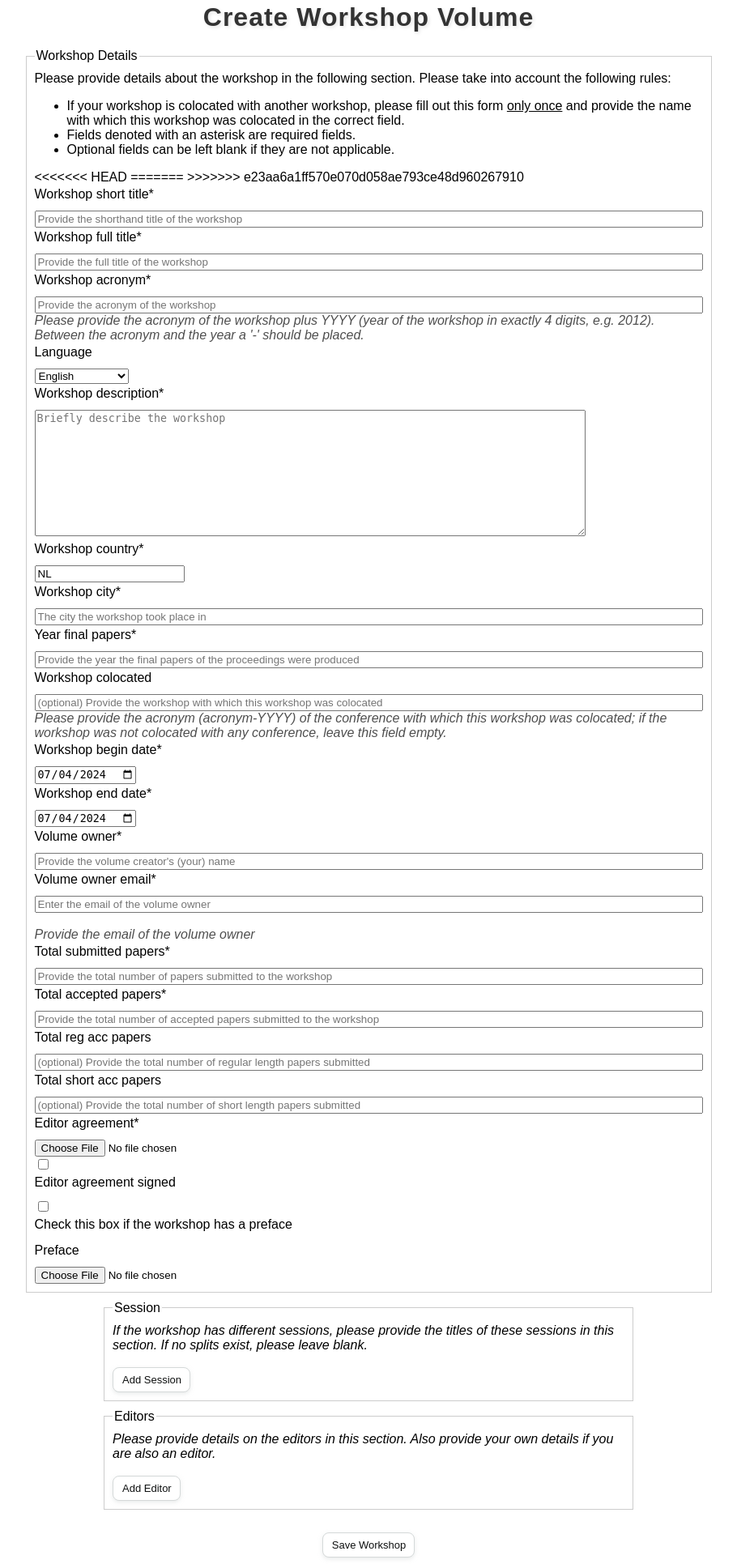
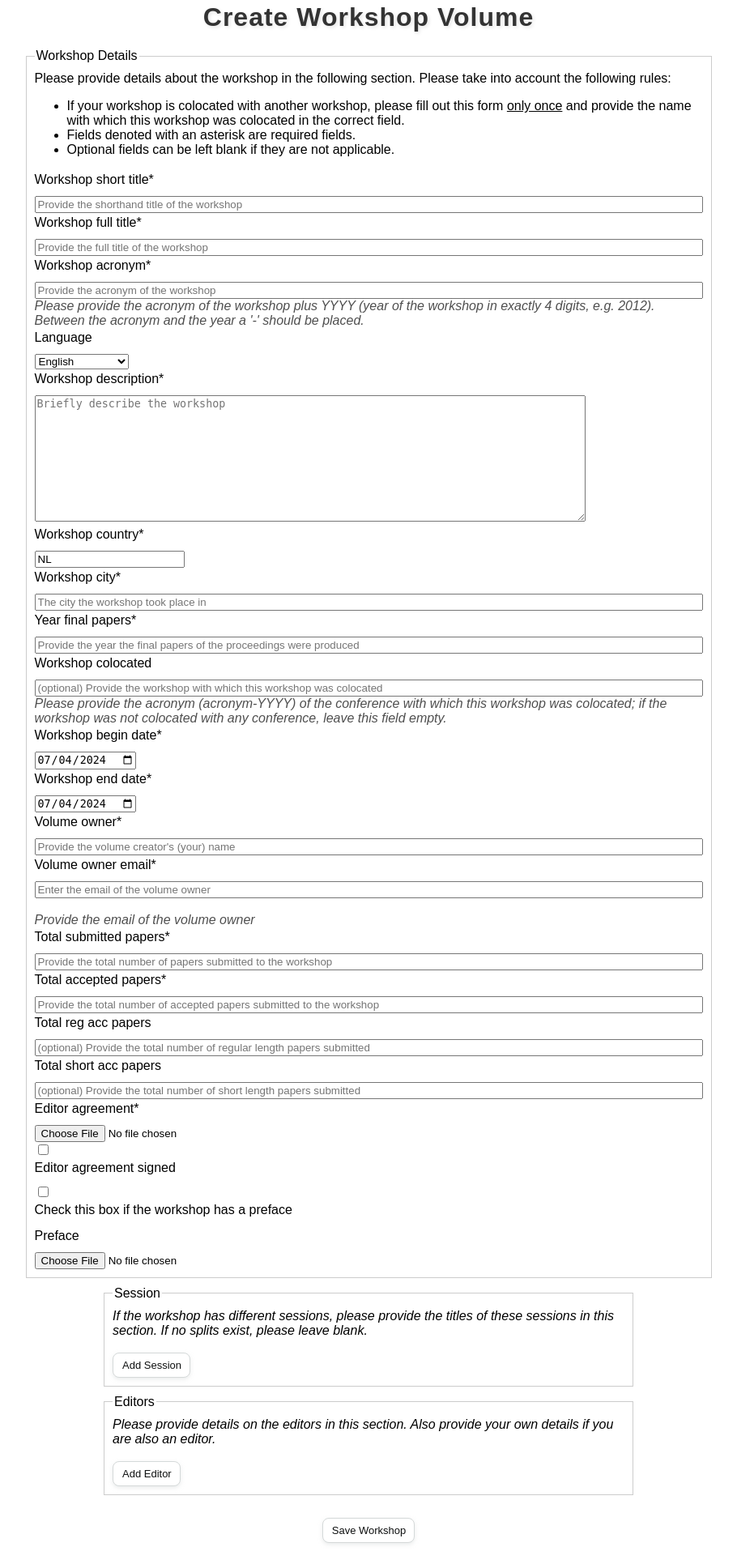
Before and after one commit to ceurws/ceur-ws-prototype, a Django app: page /ceur-beta/workshops/create_workshop/ in a window 1280 px wide. Shown: the part 66-1997 px from the top of the page at 81% size, without its empty margins (185-1095 px from the left). After the commit the page ends 1973 px from the top, so only its background shows below. Run offline with Django 5.2, Linux system fonts and the light colour scheme; some libraries are stand-ins or nearby versions.

Commit message:
moving on

```diff
--- a/ceur_ws_workshops/workshops/templates/workshops/create_workshop.html
+++ b/ceur_ws_workshops/workshops/templates/workshops/create_workshop.html
@@ -17,10 +17,6 @@
       <li>Optional fields can be left blank if they are not applicable.</li>
     </ul>
 
-<<<<<<< HEAD
-
-=======
->>>>>>> e23aa6a1ff570e070d058ae793ce48d960267910
     {% crispy form %}
     <input type="hidden" name="openreview_url" value="{{ openreview_url }}">
 
```
